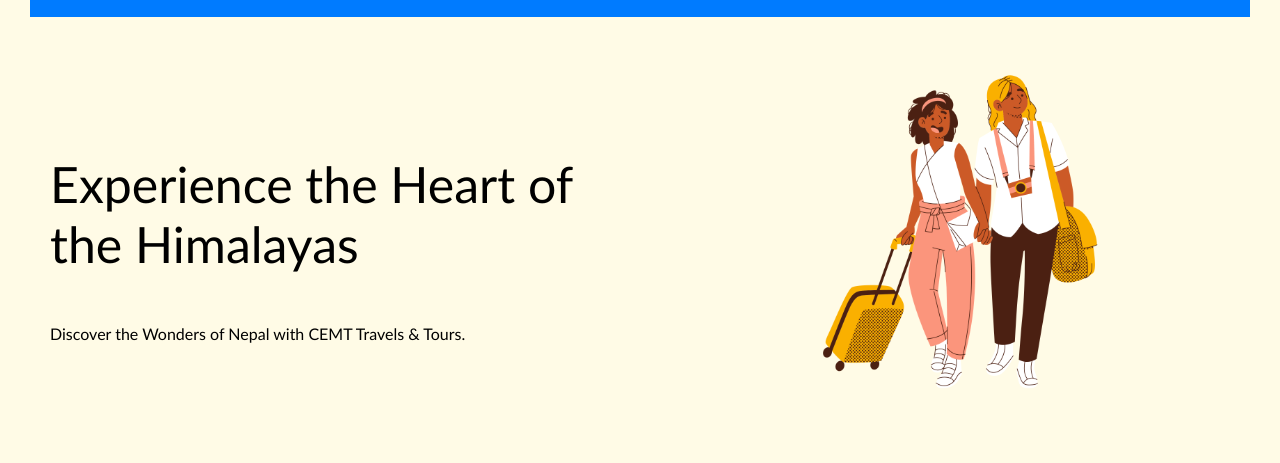
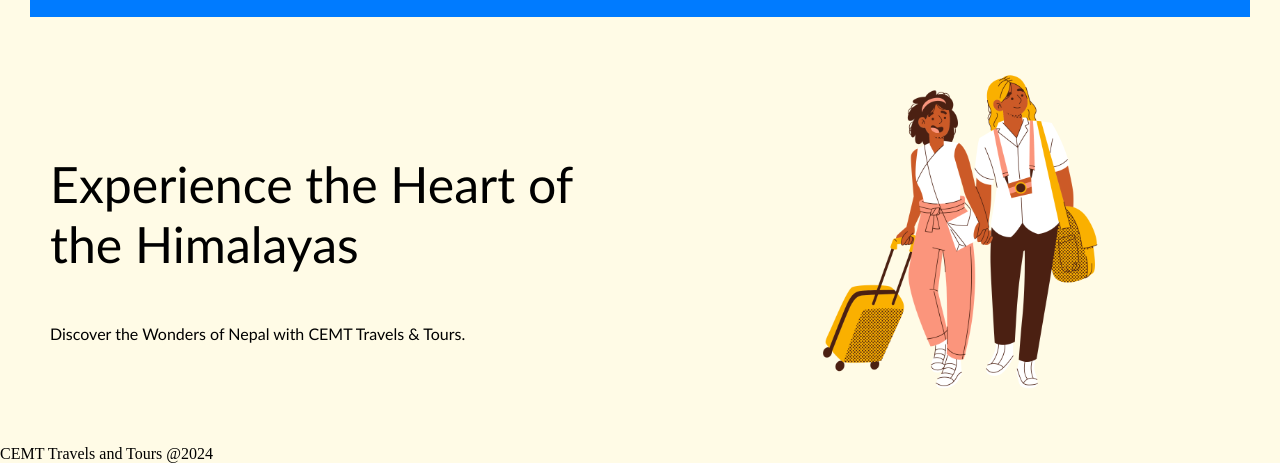
Before and after one commit to bisesh-exe/CEMTtravel, a plain HTML site: page index.html in a window 1280 px wide. Shown: the part 504-967 px from the top of the page. Drawn offline with Linux system fonts and the light colour scheme.

Commit message:
Update index.html

```diff
--- a/index.html
+++ b/index.html
@@ -43,5 +43,6 @@
           <img src="travel1.png" alt="Example Image" />
         </div>
       </div>
+      <div class="footer">CEMT Travels and Tours @2024</div>
   </body>
 </html>
```
